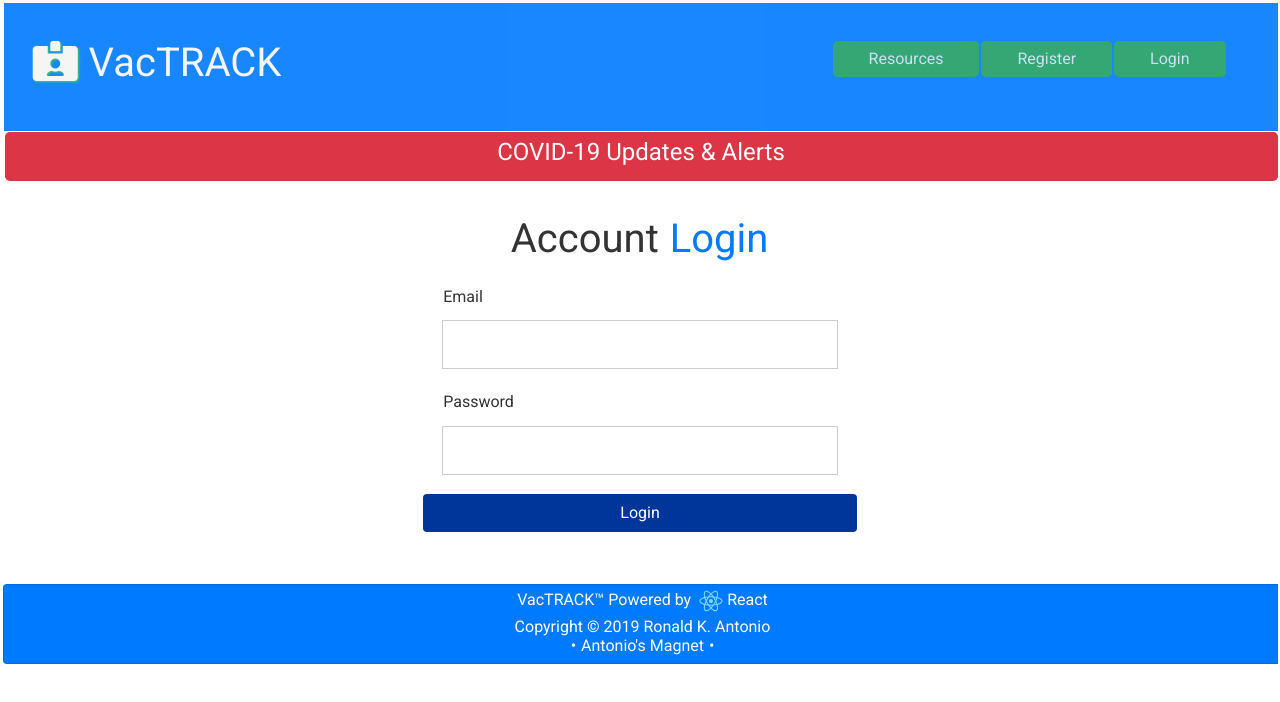
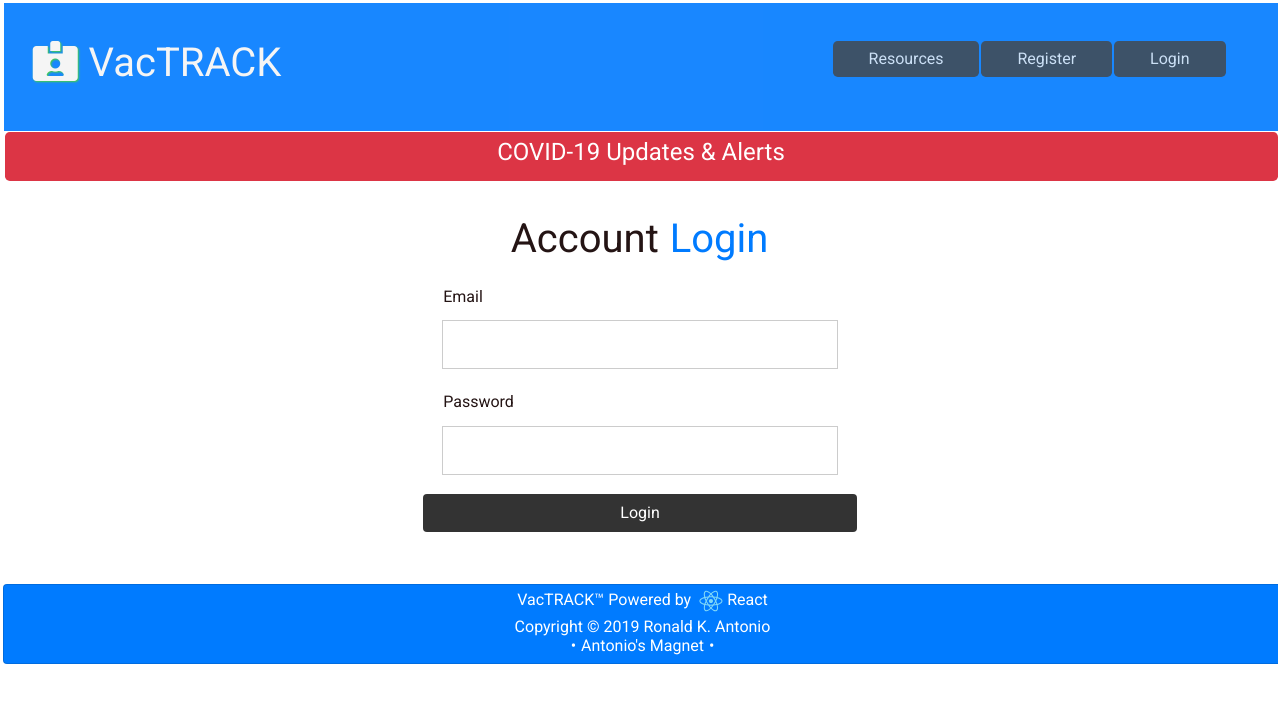
Before and after one commit to doctoron/vactrac, a React (Create React App) app in the folder client/: page /login in a window 1280 px wide. Shown: the top 702 px of the page. Built offline with nearby package versions, Linux system fonts and the light colour scheme; no server answers; the HTML template or start-up script is replaced by a standard one.

Commit message:
conformed buttons to style

```diff
--- a/client/src/App.css
+++ b/client/src/App.css
@@ -2,7 +2,9 @@
 /* Global Styles */
 
 :root {
+  --typical-color: #000000;
   --primary-color: #003699;
+  --secondary-color: #c0c0c0;
   --dark-color: #333333;
   --light-color: #f4f4f4;
   --danger-color: #dc3545;
@@ -22,7 +24,7 @@
   font-size: 1rem;
   line-height: 1.6;
   background-color: #fff;
-  color: #333;
+  color: #241414;
   margin: 1.0px .5px 1.0px 0.5px;
 }
 
@@ -163,6 +165,7 @@
 
 .card>.Button>.a {
   text-decoration: none;
+  color: #241414;
 }
 
 /* Liblt */
--- a/client/src/components/auth/Login.js
+++ b/client/src/components/auth/Login.js
@@ -71,7 +71,7 @@
         <input
           type="submit"
           value="Login"
-          className="btn btn-primary btn-block" />
+          className="btn btn-dark btn-block" />
       </form>
     </div>
   );
--- a/client/src/components/layout/Footer.js
+++ b/client/src/components/layout/Footer.js
@@ -1,5 +1,4 @@
 import React from 'react';
-import { Link } from 'react-router-dom';
 import { Card } from 'reactstrap';
 import { DiReact } from "react-icons/di";
 
@@ -12,7 +11,7 @@
   return (
     <Card body inverse style={{ backgroundColor: '#007bff' }} className="footer">
       <h6 className="color:var(bright-color)">VacTRACK{trademark} Powered by <DiReact style={{ color: "#80D8F7", fontSize: 30 }} />React
-        <br />Copyright {copyright} 2019 Ronald K. Antonio <br /> {bullet}<a href="http://antoniosmagnet.com" target='_blank' style={{ color: '#fff', textDecoration: 'none' }}>  Antonio's Magnet </a> {bullet}</h6>
+        <br />Copyright {copyright} 2019 Ronald K. Antonio <br /> {bullet}<a href="http://antoniosmagnet.com" target='_blank' rel="noopener noreferrer" style={{ color: '#fff', textDecoration: 'none' }}>  Antonio's Magnet </a> {bullet}</h6>
     </Card >
   );
 }
--- a/client/src/components/layout/Navbar.js
+++ b/client/src/components/layout/Navbar.js
@@ -46,17 +46,17 @@
         <Collapse isOpen={isOpen} navbar>
           <Nav className="navbar" navbar>
             <NavItem>
-              <Button color="success" size="lg" block>
+              <Button size="lg" block>
                 <Link to="/oeas">Resources</Link>
               </Button>
             </NavItem>
             <NavItem>
-              <Button color="success" size="lg" block>
+              <Button size="lg" block>
                 <Link to="/vaccines">Vaccinations</Link>
               </Button>
             </NavItem>
             <NavItem>
-              <Button color="success" size="lg" block>
+              <Button size="lg" block>
                 <Link to="/blog">Blog</Link>
               </Button>
             </NavItem>
@@ -79,17 +79,17 @@
         <Collapse isOpen={isOpen} navbar>
           <Nav className="navbar" navbar>
             <NavItem>
-              <Button color="success" text="fff" size="lg" block>
+              <Button text="fff" size="lg" block>
                 <Link to="/oeas">Resources</Link>
               </Button>
             </NavItem>
             <NavItem>
-              <Button color="success" size="lg" block>
+              <Button size="lg" block>
                 <Link to="/register" >Register</Link>
               </Button>
             </NavItem>
             <NavItem>
-              <Button color="success" size="lg" block>
+              <Button size="lg" block>
                 <Link to="/login">Login</Link>
               </Button>
             </NavItem>
@@ -126,7 +126,20 @@
 
 Menubar.defaultProps = {
   title: 'VacTrack',
-  icon: 'fas fa-id-card-alt'
+  icon: 'fas fa-id-card-alt',
 };
 
+Button.propTypes = {
+  active: PropTypes.bool,
+  'aria-label': PropTypes.string,
+  block: PropTypes.bool,
+  color: PropTypes.string, // default: 'secondary'
+  disabled: PropTypes.bool,
+  outline: PropTypes.bool,
+};
+
+Button.defaultProps = {
+  color: 'dark',
+  tag: 'button',
+}
 export default Menubar;
```
